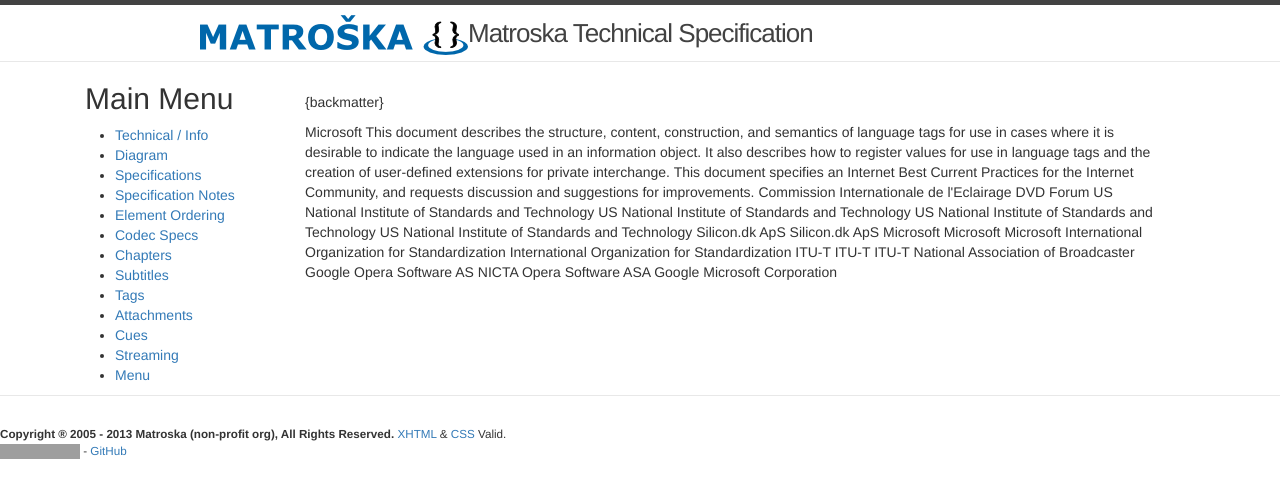
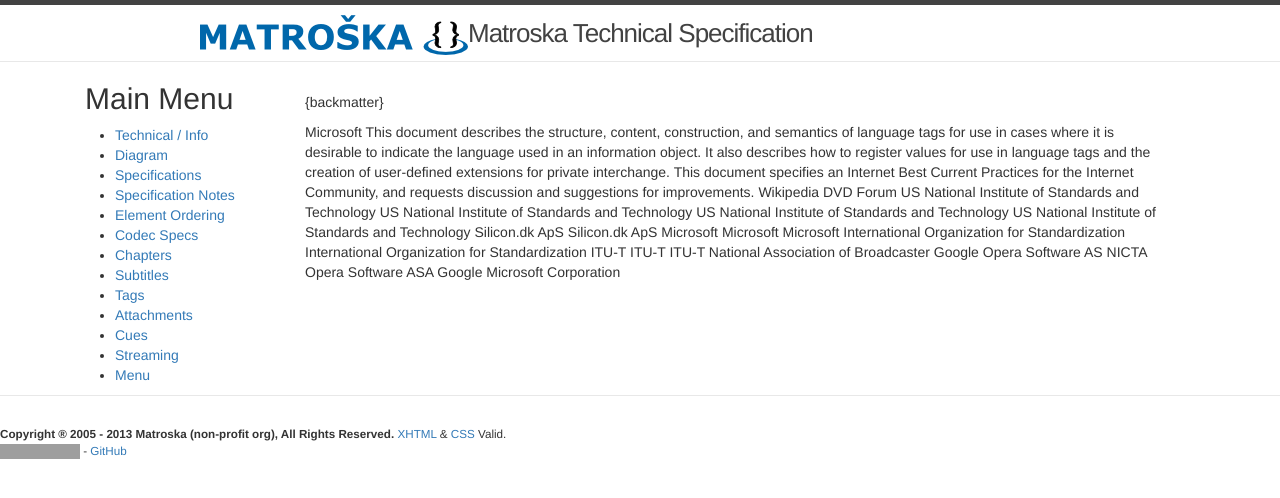
Before and after one commit to ietf-wg-cellar/matroska-specification, a Jekyll site: the page built from rfc_backmatter_matroska.md, in a window 1280 px wide. Shown: the top 498 px of the page. Built offline with Jekyll 4.4.1, drawn with Linux system fonts in a browser that asks for light colours; our own code applies the rules of GitHub Pages for plain Markdown files; grey boxes are pictures that could not be loaded.

Commit message:
edit the CIE-1931 reference as we don't have a proper online document

```diff
--- a/rfc_backmatter_matroska.md
+++ b/rfc_backmatter_matroska.md
@@ -40,11 +40,10 @@
 
 <reference anchor="CIE-1931" target="https://en.wikipedia.org/wiki/CIE_1931_color_space">
   <front>
-    <title>CIE 1931 Standard Colorimetric System</title>
+    <title>CIE 1931 color space</title>
     <author>
-      <organization>Commission Internationale de l'Eclairage</organization>
+      <organization>Wikipedia</organization>
     </author>
-    <date year="1931" />
   </front>
 </reference>
 
```
